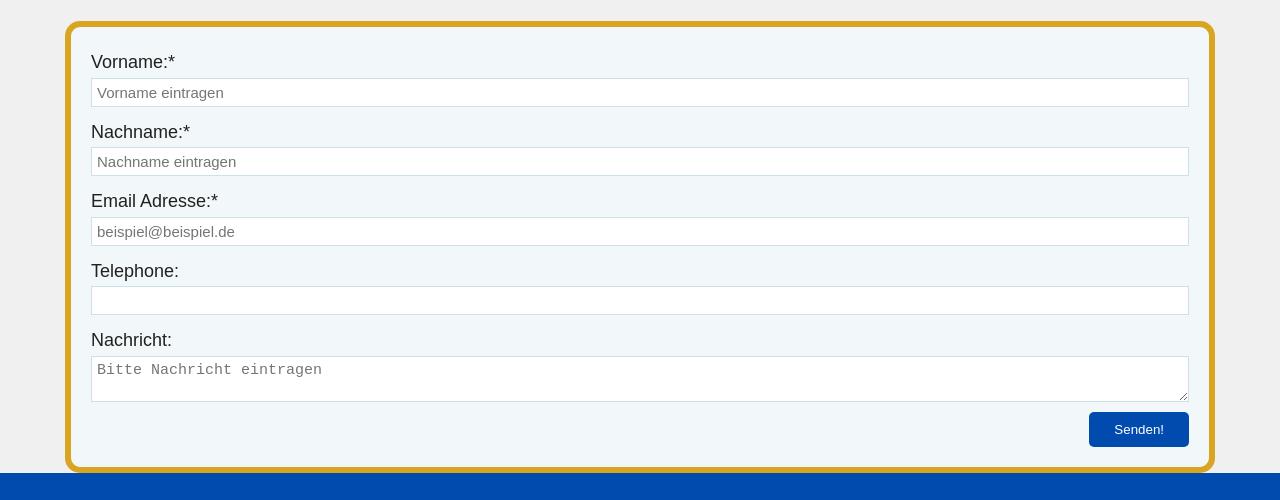
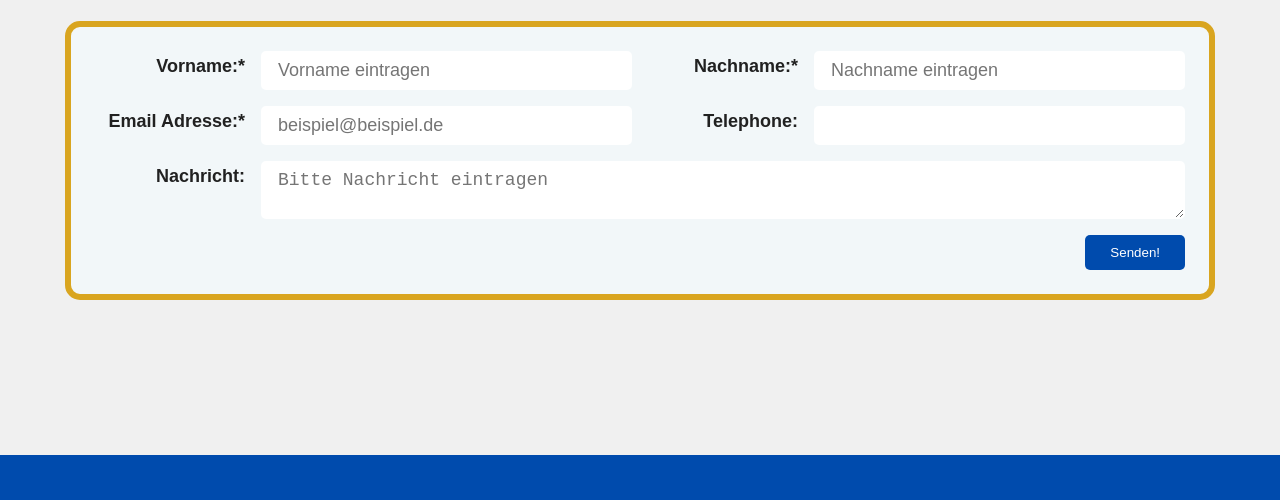
Before and after one commit to truejojo/Agentur-Star, a plain HTML site: page pages/contact.html in a window 1280 px wide. Shown: the part 191-691 px from the top of the page. Drawn offline with Linux system fonts and the light colour scheme.

Commit message:
Video- & Contact-page responsive

```diff
--- a/css/style.css
+++ b/css/style.css
@@ -367,19 +367,19 @@ section {
 
 /* Kontakt */
 .contact-form {
-  display: flex;
-  flex-direction: column;
-  gap: 10px;
+  display: grid;
+  gap: 1rem;
 
   background-color: #f2f7f9;
   border: 6px solid var(--secondary-color);
   border-radius: 15px;
-  padding: 20px;
+  padding: 1.25rem;
+  margin-bottom: 5rem;
 }
 .form-group {
-  display: flex;
-  flex-direction: column;
+  display: grid;
 }
+
 .button-wrapper {
   display: flex;
   justify-content: right;
@@ -396,14 +396,72 @@ section {
   background-color: var(--secondary-color);
   color: #ffffff;
 }
+.contact-form label {
+  font-weight: bold;
+  font-size: 1rem;
+}
 .contact-form input,
 .contact-form textarea {
-  font-size: 15px;
+  font-size: 0.85rem;
   border: 1px solid #cee1e8;
-  padding: 5px;
+  padding: 0.5rem 1rem;
+  border-radius: 5px;
+  outline: none;
+  border: 1px solid transparent;
 }
 .contact-form input:focus,
 .contact-form textarea:focus {
   border: 1px solid var(--primary-color);
   background-color: lightgoldenrodyellow;
+  border: 1px solid var(--primary-color);
 }
+.contact-form input:hover,
+.contact-form textarea:hover {
+  border: 1px solid var(--primary-color);
+}
+
+@media screen and (min-width: 768px) {
+  .contact-form {
+    padding-right: 4rem;
+  }
+  .form-group {
+    grid-template-columns: 180px 1fr;
+    gap: 1rem;
+  }
+  .form-group label {
+    text-align: right;
+  }
+  .contact-form input,
+  .contact-form textarea,
+  .contact-form label {
+    font-size: 1.125rem;
+  }
+}
+@media screen and (min-width: 1024px) {
+  .contact-form {
+    grid-template-columns: repeat(auto-fit, minmax(400px, 1fr));
+    gap: 1rem;
+    padding: 1.5rem;
+  }
+  .form-group {
+    grid-template-columns: 150px 1fr;
+    gap: 1rem;
+  }
+  .form-group--textarea,
+  .button-wrapper {
+    grid-column: 1 / -1;
+  }
+  .form-group input,
+  .form-group textarea {
+    width: 100%;
+  }
+}
+
+/* Video
+**************************************/
+.video-wrapper {
+  width: 100%;
+  max-width: 980px;
+  height: auto;
+  margin-bottom: 2.5rem;
+}
--- a/pages/contact.html
+++ b/pages/contact.html
@@ -79,7 +79,7 @@
             <label for="telephone">Telephone:</label>
             <input type="text" id="telephone" name="telephone" />
           </div>
-          <div class="form-group">
+          <div class="form-group form-group--textarea">
             <label for="message">Nachricht:</label>
             <textarea
               id="message"
```
Also changed, not shown: pages/video.html (+3 -3 lines).
